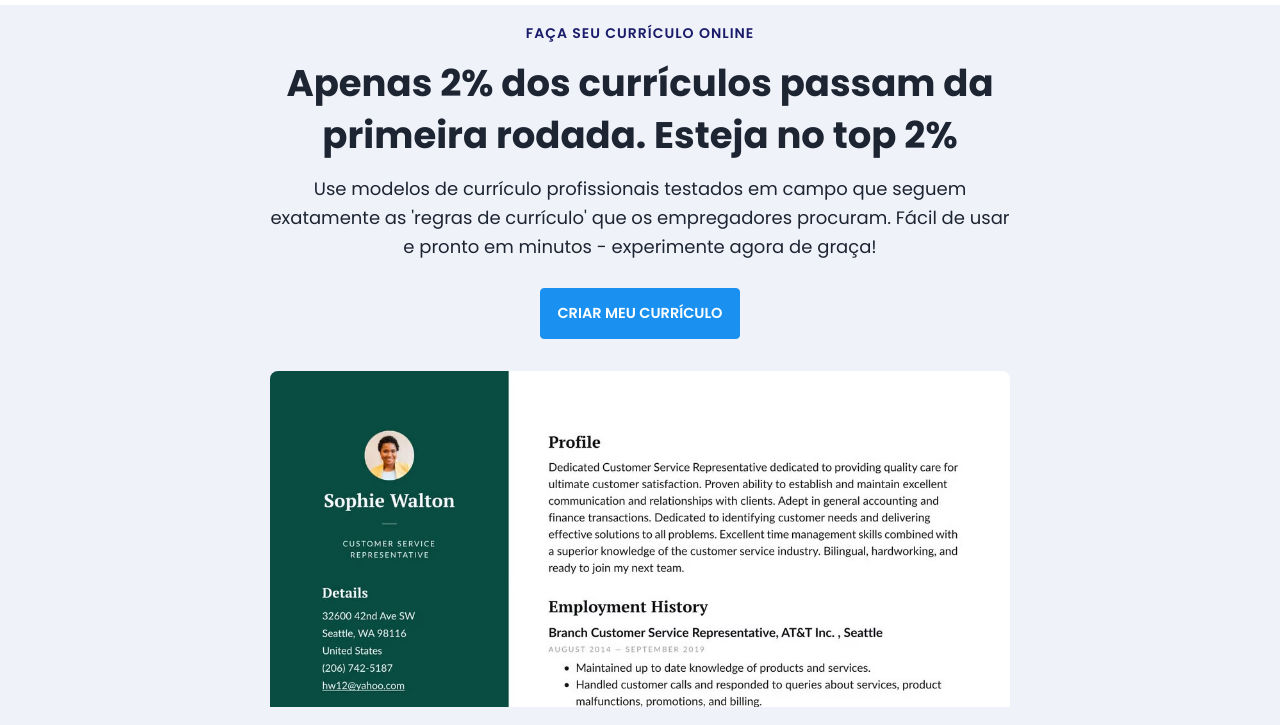
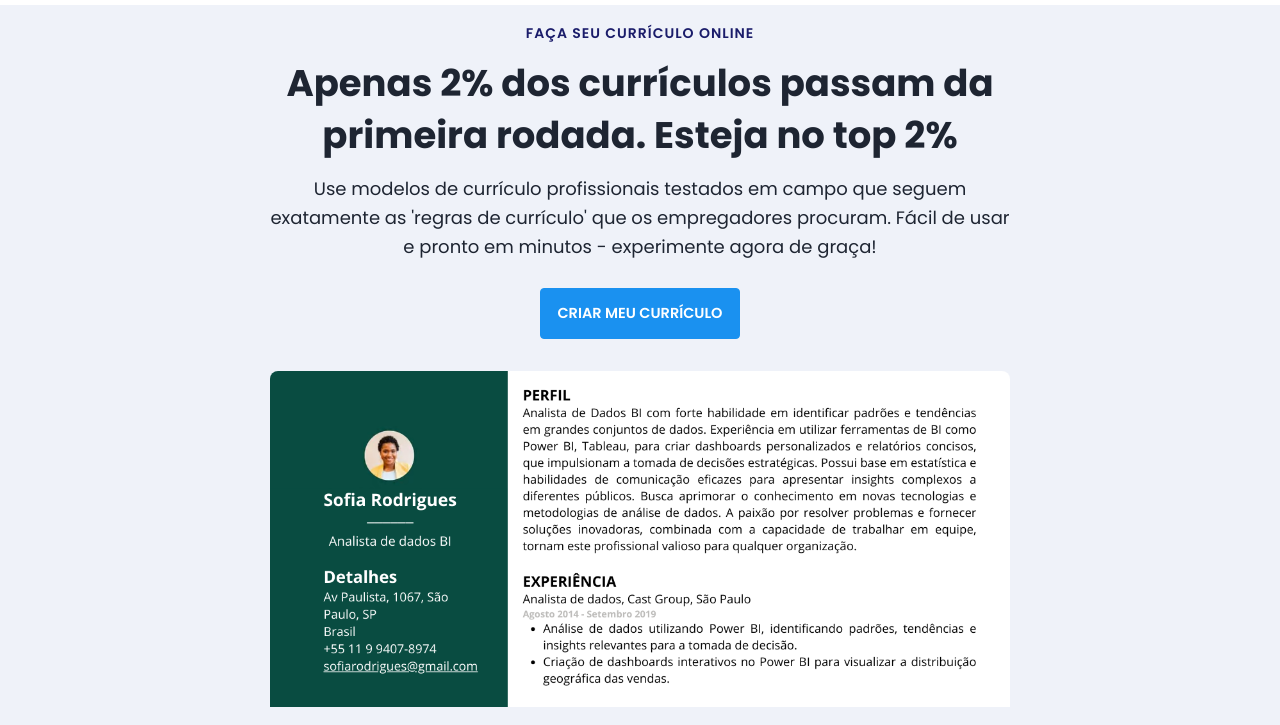
Before and after one commit to gtsousa96/resume-builder, a plain HTML site: page index.html in a window 1280 px wide. Shown: the part 75-800 px from the top of the page. Drawn offline with Linux system fonts and the light colour scheme.

Commit message:
tradução dei imagem
tradução dei imagem

```diff
--- a/index.html
+++ b/index.html
@@ -37,7 +37,7 @@
                     <h1 class = "lg-title">Apenas 2% dos currículos passam da primeira rodada. Esteja no top 2%</h1>
                     <p class = "text-dark fs-18">Use modelos de currículo profissionais testados em campo que seguem exatamente as 'regras de currículo' que os empregadores procuram. Fácil de usar e pronto em minutos - experimente agora de graça!</p>
                     <a href = "resume.html" class = "btn btn-primary text-uppercase">Criar meu currículo</a>
-                    <img src = "assets/images/dublin-resume-templates.avif">
+                    <img src = "assets/images/exemplocv.png">
                 </div>
             </div>
         </header>
```
Also changed, not shown: assets/images/exemplocv.png (added).
